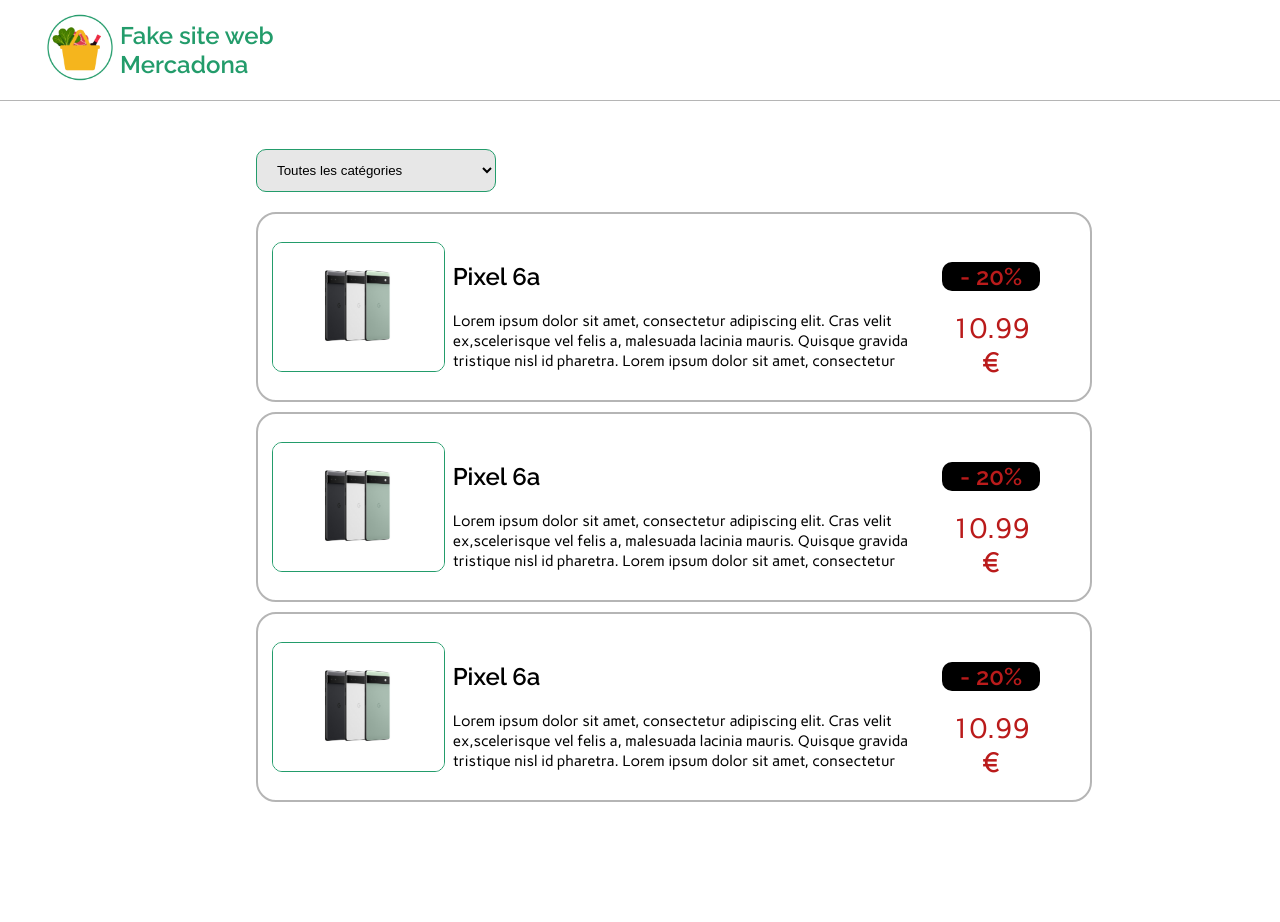
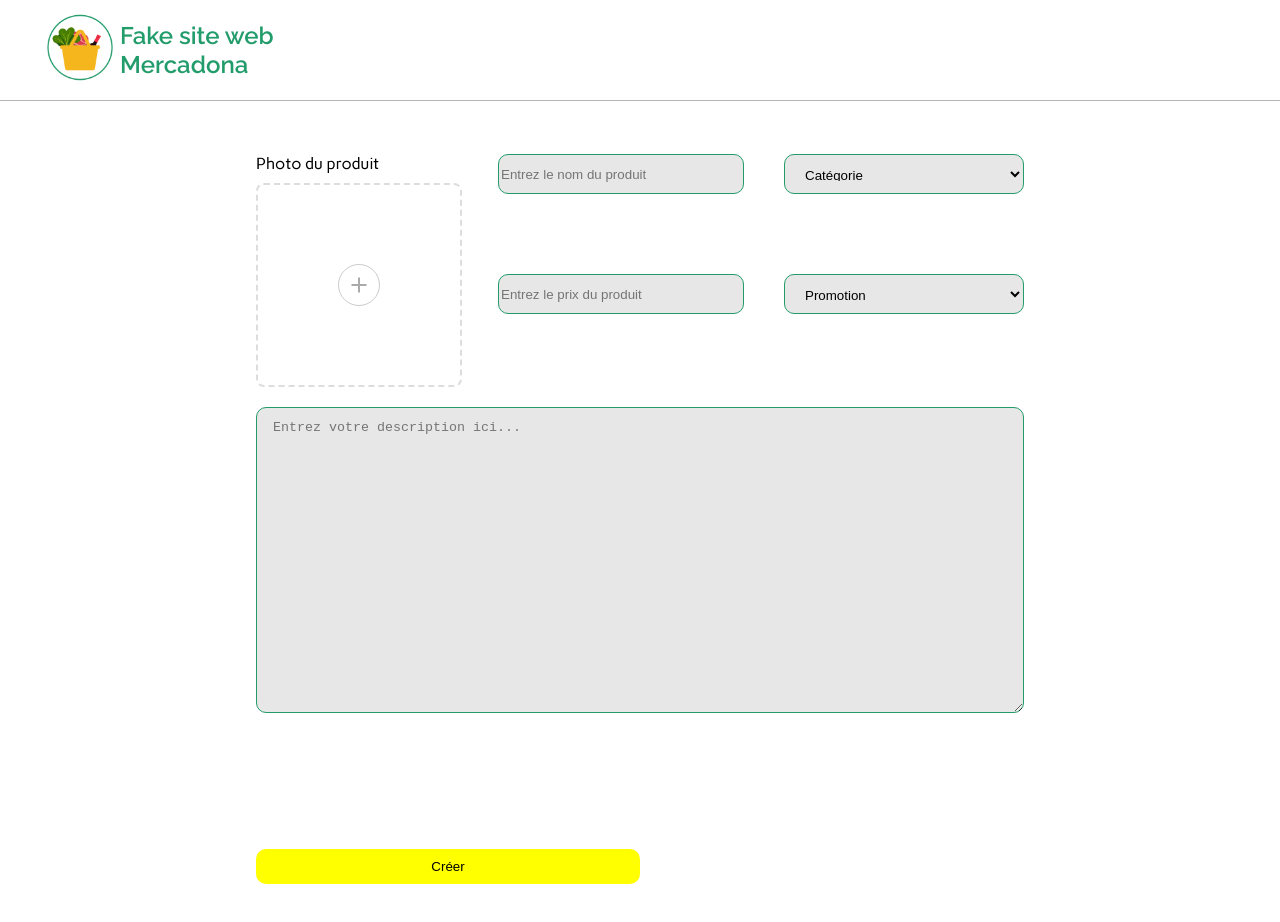
Before and after one commit to JeromeM92/mercadona-website, a React (Create React App) app: page /admin-create-product in a window 1280 px wide. Shown: the top 922 px of the page. Before the commit the page ends 802 px from the top, so only its background shows below. Built offline with nearby package versions, Linux system fonts and the light colour scheme.

Commit message:
Create CustomerScreen, TextField, ImageUploader Components

```diff
--- a/package.json
+++ b/package.json
@@ -8,6 +8,7 @@
     "@testing-library/user-event": "^13.5.0",
     "react": "^18.2.0",
     "react-dom": "^18.2.0",
+    "react-icons": "^4.11.0",
     "react-router-dom": "^6.18.0",
     "react-scripts": "5.0.1",
     "styled-components": "^6.1.0",
--- a/src/App.js
+++ b/src/App.js
@@ -1,14 +1,13 @@
 import Header from './components/header/header';
 import AppRouter from './components/router/router';
 import './App.css';
-import CustomerScreen from './components/customer/customerScreen';
+
 
 function App() {
   return (
     <>
       <Header/>
       <AppRouter/>
-      <CustomerScreen/>
     </>
   );
 }
--- /dev/null
+++ b/src/components/admin/createProductScreen.js
@@ -0,0 +1,138 @@
+import React, { useState } from 'react';
+import styled from 'styled-components';
+import Dropdown from '../commonComponents/DropDown';
+import TextField from '../commonComponents/TextField';
+import LabeledField from '../commonComponents/LabelField';
+import ImageUploader from '../commonComponents/ImageUploader';
+import { COLORS } from '../../assets/colors/colors';
+
+const ProductCreationContainer = styled.div`
+    width: 60%;
+    margin: 0 auto;
+    padding: 0;
+    display: grid;
+    grid-template-columns: 1fr 1fr;
+    grid-template-rows: 1fr 1fr 1fr;
+    align-items: center;
+`;
+const ProductImageAndFieldsContainer = styled.div`
+    height: auto;
+    display:grid;
+    grid-row: 1;
+    grid-template-columns: 1fr 1fr 1fr;
+    grid-template-rows: 1fr 1fr;
+    grid-column: 1/ span 2;
+    gap: 40px;
+`;
+const ProductImageContainer = styled.div`
+    height: auto;
+    grid-row: 1 / span 2;
+    grid-column: 1;
+`;
+const NameContainer = styled.div`
+    display: grid;
+    grid-template-rows: 1fr 1fr;
+    grid-row: 1;
+    grid-column: 2;
+`;
+
+const PriceContainer = styled.div`
+    grid-row: 2;
+    grid-column: 2;
+`;
+const CategoryContainer = styled.div`
+    grid-row: 1;
+    grid-column: 3;
+`;
+const PromotionContainer = styled.div`
+    grid-row: 2;
+    grid-column: 3;
+`;
+const DescriptionField = styled.textarea`
+    grid-row: 2;
+    grid-column: 1/-1;
+    height: 280px; // Hauteur arbitraire, ajustez selon vos besoins
+    border: 1px solid ${COLORS.darkGreen};
+    padding: 12px 16px;
+    background: ${COLORS.softGrey};
+    border-radius: 10px;
+
+  &:focus {
+    outline: none;
+    border-color: ${COLORS.darkGreen};
+  }
+`;
+
+const CreateButton = styled.button`
+    grid-row: 3;
+    background-color: yellow;
+    padding: 10px;
+    border: none;
+    border-radius: 10px;
+    cursor: pointer;
+`;
+
+function CreateProductScreen() {
+  const [productName, setProductName] = useState('');
+  const [productPrice, setProductPrice] = useState('');
+  const [productDescription, setProductDescription] = useState('');
+  const [selectedCategory, setSelectedCategory] = useState('');
+  const [selectedPromotion, setSelectedPromotion] = useState('');
+
+  const handleCreateProduct = {
+
+  }
+
+  return (
+    <ProductCreationContainer>
+        <ProductImageAndFieldsContainer>
+            <ProductImageContainer>
+            <label>Photo du produit</label>
+            <ImageUploader onChange={(file) => console.log('Fichier sélectionné :', file)} />
+
+            </ProductImageContainer>
+                <NameContainer>
+                    <TextField
+                        name="Nom du produit"
+                        value={productName}
+                        onChange={setProductName}
+                    />
+                </NameContainer>
+                <PriceContainer>
+                    <TextField
+                        name="Prix du produit"
+                        value={productPrice}
+                        onChange={setProductPrice}
+                    />
+                </PriceContainer>
+                 <CategoryContainer>
+                    <Dropdown
+                        name="Catégorie"
+                        options={['Category1', 'Category2', 'Category3']}
+                        selectedOption={selectedCategory}
+                        onSelectOption={(category) => setSelectedCategory(category)}
+                        />
+                </CategoryContainer>
+                <PromotionContainer>
+                        <Dropdown
+                        name="Promotion"
+                        options={['Promo1', 'Promo2', 'Promo3']}
+                        selectedOption={selectedPromotion}
+                        onSelectOption={(promotion) => setSelectedPromotion(promotion)}
+                        />
+                </PromotionContainer>
+
+
+        </ProductImageAndFieldsContainer>
+        <DescriptionField
+            value={productDescription}
+            onChange={(e) => setProductDescription(e.target.value)}
+            placeholder="Entrez votre description ici..."
+        />
+
+        <CreateButton onClick={handleCreateProduct}>Créer</CreateButton>
+    </ProductCreationContainer>
+  );
+};
+
+export default CreateProductScreen;
--- a/src/components/commonComponents/DropDown.js
+++ b/src/components/commonComponents/DropDown.js
@@ -5,8 +5,9 @@
 
 const StyledDropdown = styled.select`
   width: 240px;
+  height: 40px;
   border: 1px solid ${COLORS.darkGreen};
-  padding: 12px 15px 12px 16px;
+  padding: 12px 16px;
   background: ${COLORS.softGrey};
   border-radius: 10px;
 
@@ -17,17 +18,17 @@
 `;
 
 
-function CategoryDropdown({ categories, selectedCategory, onSelectCategory }) {
+function Dropdown({ name, options, selectedOption, onSelectOption }) {
   return (
-    <StyledDropdown value={selectedCategory} onChange={(e) => onSelectCategory(e.target.value)}>
-      <option value="">Toutes les catégories</option>
-      {categories.map((category) => (
-        <option key={category} value={category}>
-          {category}
+    <StyledDropdown value={selectedOption} onChange={(e) => onSelectOption(e.target.value)}>
+      <option value="">{`${name}`}</option>
+      {options.map((option) => (
+        <option key={`${name}-${option}`} value={option}>
+          {option}
         </option>
       ))}
     </StyledDropdown>
   );
 }
 
-export default CategoryDropdown;
+export default Dropdown;
--- /dev/null
+++ b/src/components/commonComponents/ImageUploader.js
@@ -0,0 +1,84 @@
+import React, { useState } from 'react';
+import styled from 'styled-components';
+import { IoMdAdd } from 'react-icons/io';
+
+
+const ImageUploadContainer = styled.div`
+    margin-top: 10px;
+  position: relative;
+  width: 100%;
+  height: 100%;
+  border: 2px dashed #ddd; /* Bordure stylisée, vous pouvez ajuster la couleur et l'épaisseur selon vos préférences */
+  border-radius: 8px;
+`;
+
+const StyledPlusIcon = styled(IoMdAdd)`
+  font-size: 24px;
+  color: #aaa;
+`;
+
+const ImagePreview = styled.img`
+  width: 100%;
+  height: 100%;
+  object-fit: cover;
+  border-radius: 10px;
+  box-shadow: 4px 4px 4px rgba(0, 0, 0, 0.25);
+`;
+
+const UploadButton = styled.label`
+  position: absolute;
+  top: 50%;
+  left: 50%;
+  transform: translate(-50%, -50%);
+  background-color: #ffffff;
+  border: 1px solid #ccc;
+  border-radius: 50%;
+  width: 40px;
+  height: 40px;
+  display: flex;
+  align-items: center;
+  justify-content: center;
+  cursor: pointer;
+
+  input {
+    display: none;
+  }
+`;
+
+const PlusIcon = styled.span`
+  font-size: 24px;
+`;
+
+const ImageUploader = ({ onChange }) => {
+  const [imagePreview, setImagePreview] = useState(null);
+
+  const handleImageChange = (e) => {
+    const file = e.target.files[0];
+
+    if (file) {
+      const reader = new FileReader();
+
+      reader.onloadend = () => {
+        setImagePreview(reader.result);
+        onChange(file);
+      };
+
+      reader.readAsDataURL(file);
+    }
+  };
+
+  return (
+    <ImageUploadContainer>
+      {imagePreview ? (
+        <ImagePreview src={imagePreview} alt="Product" />
+      ) : (
+        <UploadButton>
+          <input type="file" accept="image/*" onChange={handleImageChange} />
+          <StyledPlusIcon />
+        </UploadButton>
+      )}
+    </ImageUploadContainer>
+  );
+};
+
+export default ImageUploader;
--- /dev/null
+++ b/src/components/commonComponents/TextField.js
@@ -0,0 +1,30 @@
+// TextInput.js
+import React from 'react';
+import styled from 'styled-components';
+import { COLORS } from '../../assets/colors/colors';
+
+const StyledTextInput = styled.input`
+  width: 240px;
+  height: 36px;
+  border: 1px solid ${COLORS.darkGreen};
+  background: ${COLORS.softGrey};
+  border-radius: 10px;
+
+  &:focus {
+    outline: none;
+    border-color: ${COLORS.darkGreen};
+  }
+`;
+
+function TextField({ name, value, onChange }) {
+  return (
+    <StyledTextInput
+      type="text"
+      placeholder={`Entrez le ${name.toLowerCase()}`}
+      value={value}
+      onChange={(e) => onChange(e.target.value)}
+    />
+  );
+}
+
+export default TextField;
--- a/src/components/customer/customerScreen.js
+++ b/src/components/customer/customerScreen.js
@@ -1,7 +1,7 @@
 // CustomerScreen.js
 import React, { useState } from 'react';
 import Product from './product';
-import CategoryDropdown from '../commonComponents/DropDown';
+import Dropdown from '../commonComponents/DropDown';
 import Pixel6A from "../../assets/pixel-6a-3.jpg"
 import styled from 'styled-components';
 import { COLORS } from '../../assets/colors/colors';
@@ -64,7 +64,6 @@
   }
 `;
 
-const categories = Array.from(new Set(products.map((product) => product.category)));
 
 function CustomerScreen() {
   const [selectedCategory, setSelectedCategory] = useState('');
@@ -77,10 +76,11 @@
     <div>
       <CustomerScreenContainer>
         <CategoryDropdownContainer>
-          <CategoryDropdown
-            categories={categories}
-            selectedCategory={selectedCategory}
-            onSelectCategory={setSelectedCategory}
+          <Dropdown
+            name="Catégorie"
+            options={['Category1', 'Category2', 'Category3']}
+            selectedOption={selectedCategory}
+            onSelectOption={(category) => setSelectedCategory(category)}
           />
         </CategoryDropdownContainer>
 
--- a/src/components/customer/product.js
+++ b/src/components/customer/product.js
@@ -113,6 +113,7 @@
 `;
 const ProductDescription = styled.p`
     font-size: 15px;
+    text-align: justify;
     line-height: 20px;
     max-height: 100px;
     overflow: hidden;
--- a/src/components/router/router.js
+++ b/src/components/router/router.js
@@ -1,6 +1,8 @@
 import { BrowserRouter, Routes, Route } from "react-router-dom";
 import Login from '../login/login';
 import Admin from "../admin/admin";
+import CreateProductScreen from "../admin/createProductScreen";
+import CustomerScreen from "../customer/customerScreen";
 
 function AppRouter() {
     return (
@@ -8,6 +10,8 @@
             <Routes>
                 <Route path="/login" element={<Login/>}/>
                 <Route path="/admin-board" element={<Admin/>}/>
+                <Route path="/admin-create-product" element={<CreateProductScreen/>}/>
+                <Route path="/" element={<CustomerScreen/>}/>
             </Routes>
         </BrowserRouter>
     )
```
Also changed, not shown: src/components/commonComponents/LabelField.js (added), 1 other file (tests, documents, lock files or other folders).
